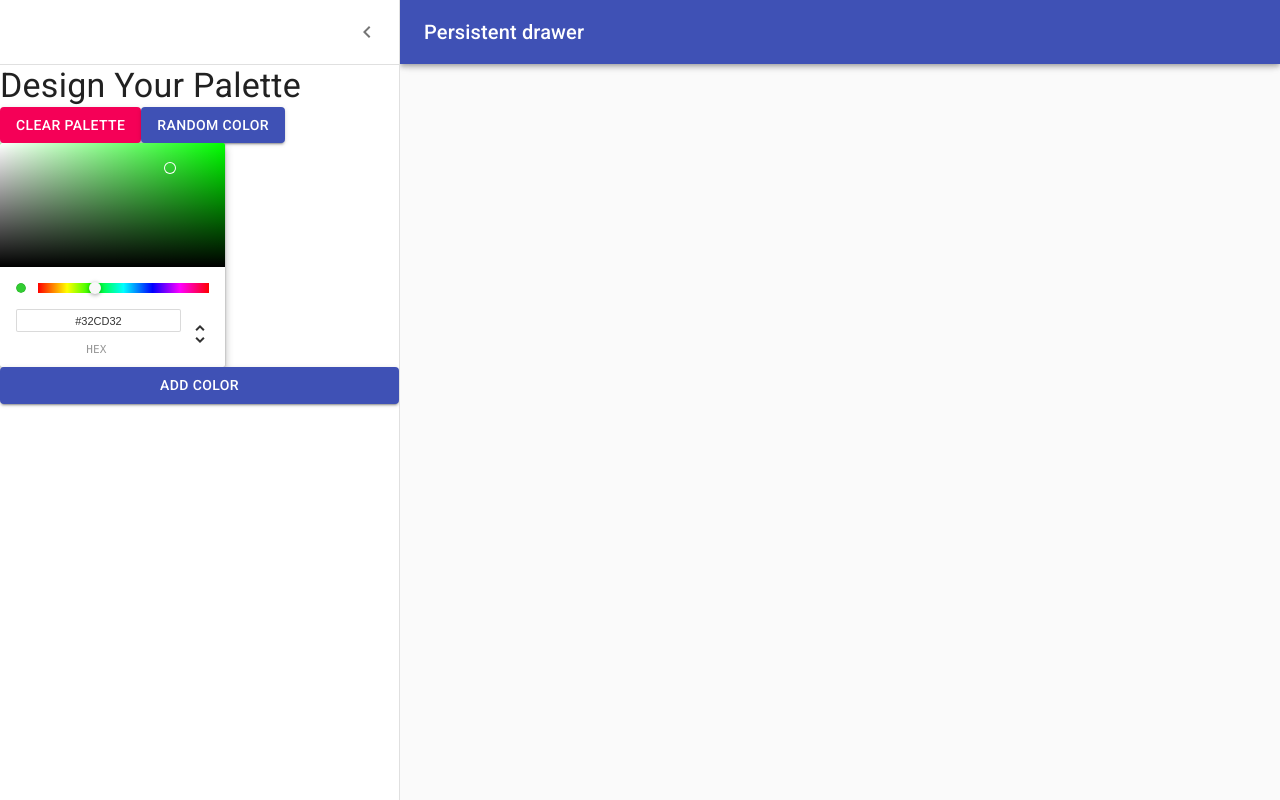
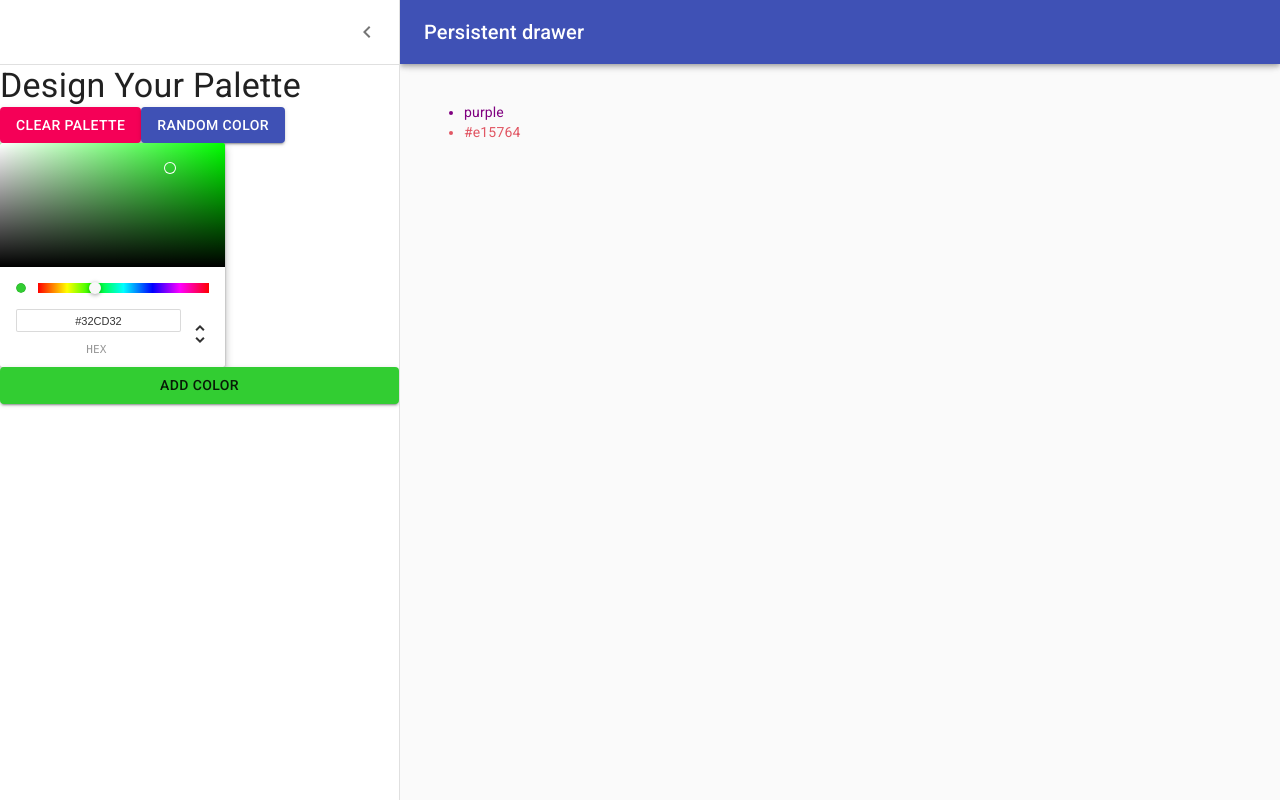
Before and after one commit to RyanEllingson/react-color-app, a React (Create React App) app: page /palette/new in a window 1280 px wide. Both pictures are taken after a click on the button "open drawer". Built offline with nearby package versions, Linux system fonts and the light colour scheme.

Commit message:
connect color picker to Add Color button

```diff
--- a/src/NewPaletteForm.js
+++ b/src/NewPaletteForm.js
@@ -76,6 +76,8 @@ export default function NewPaletteForm() {
   const classes = useStyles();
   const [open, setOpen] = React.useState(false);
   const [color, setColor] = React.useState("limegreen");
+  const [chosenColor, setChosenColor] = React.useState("limegreen");
+  const [colors, setColors] = React.useState(["purple", "#e15764"]);
 
   const handleDrawerOpen = () => {
     setOpen(true);
@@ -84,6 +86,18 @@ export default function NewPaletteForm() {
   const handleDrawerClose = () => {
     setOpen(false);
   };
+
+  const handleColorChange = function(newColor) {
+      setColor(newColor);
+  }
+
+  const handleChosenColorChange = function(newColor) {
+    setChosenColor(newColor.hex);
+  }
+
+  const addNewColor = function() {
+      setColors([...colors, chosenColor]);
+  }
 
   return (
     <div className={classes.root}>
@@ -131,8 +145,8 @@ export default function NewPaletteForm() {
             <Button variant="contained" color="secondary">Clear Palette</Button>
             <Button variant="contained" color="primary">Random Color</Button>
         </div>
-        <ChromePicker color={color} onChange={newColor => {setColor(newColor);}} disableAlpha />
-        <Button variant="contained" color="primary">Add Color</Button>
+        <ChromePicker color={color} onChange={handleColorChange} disableAlpha onChangeComplete={handleChosenColorChange}/>
+        <Button variant="contained" style={{backgroundColor: chosenColor}} onClick={addNewColor}>Add Color</Button>
       </Drawer>
       <main
         className={clsx(classes.content, {
@@ -140,7 +154,11 @@ export default function NewPaletteForm() {
         })}
       >
         <div className={classes.drawerHeader} />
-
+        <ul>
+            {colors.map(color => {
+                return <li style={{color}}>{color}</li>
+            })}
+        </ul>
       </main>
     </div>
   );
```
